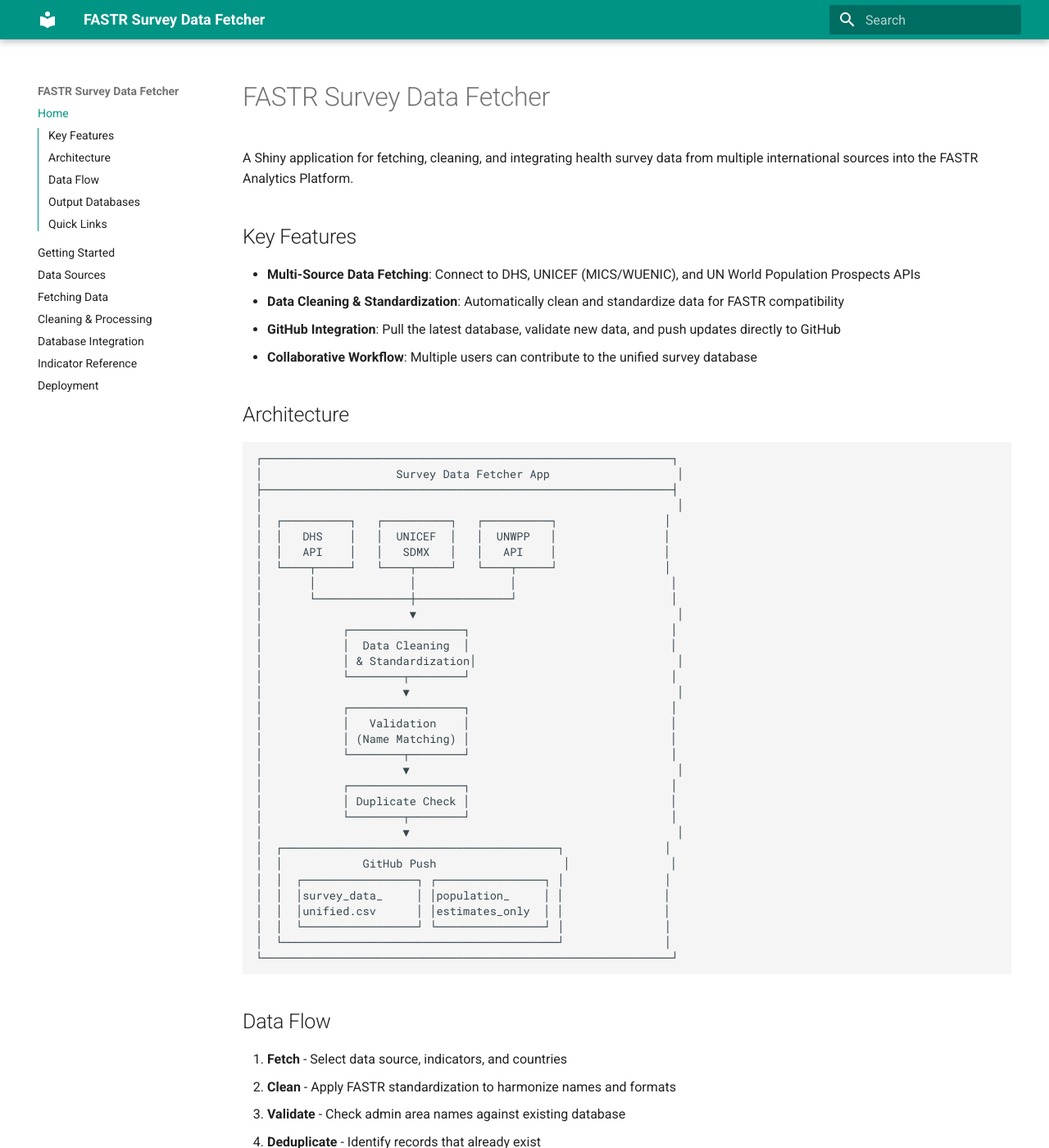
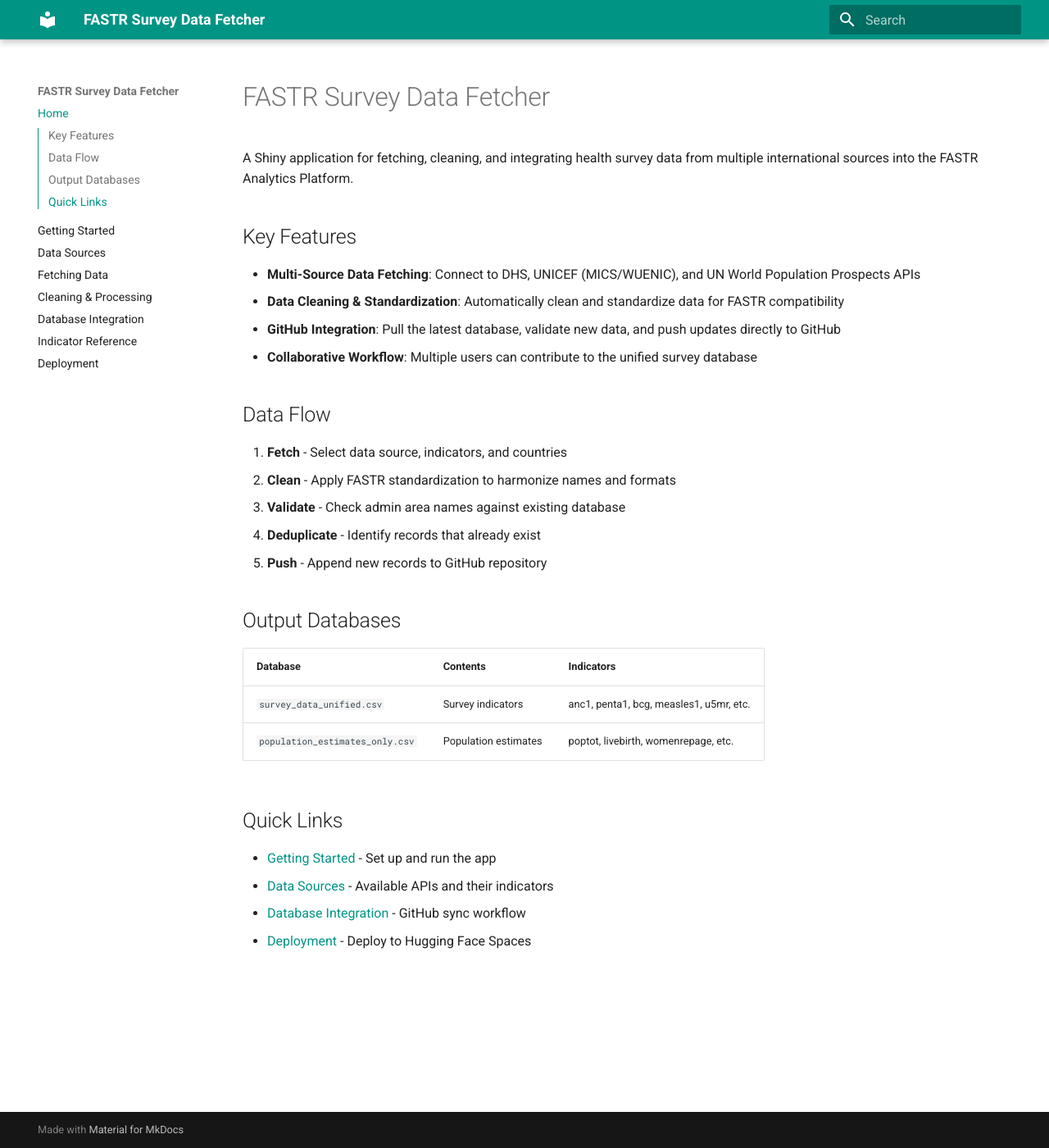
Before and after one commit to FASTR-Analytics/survey-data-fetcher, an MkDocs documentation site: the page built from docs/index.md, in a window 1280 px wide and 1400 px high. Shown: the whole window at 82% size. Built offline with MkDocs 1.6.1 and Material for MkDocs 9.7.7, drawn with Linux system fonts in a browser that asks for light colours.

Commit message:
Remove ugly ASCII art diagram from docs

````diff
--- a/docs/index.md
+++ b/docs/index.md
@@ -8,44 +8,6 @@
 - **Data Cleaning & Standardization**: Automatically clean and standardize data for FASTR compatibility
 - **GitHub Integration**: Pull the latest database, validate new data, and push updates directly to GitHub
 - **Collaborative Workflow**: Multiple users can contribute to the unified survey database
-
-## Architecture
-
-```
-┌─────────────────────────────────────────────────────────────┐
-│                    Survey Data Fetcher App                   │
-├─────────────────────────────────────────────────────────────┤
-│                                                              │
-│  ┌──────────┐   ┌──────────┐   ┌──────────┐                │
-│  │   DHS    │   │  UNICEF  │   │  UNWPP   │                │
-│  │   API    │   │   SDMX   │   │   API    │                │
-│  └────┬─────┘   └────┬─────┘   └────┬─────┘                │
-│       │              │              │                       │
-│       └──────────────┼──────────────┘                       │
-│                      ▼                                       │
-│            ┌─────────────────┐                              │
-│            │  Data Cleaning  │                              │
-│            │ & Standardization│                              │
-│            └────────┬────────┘                              │
-│                     ▼                                        │
-│            ┌─────────────────┐                              │
-│            │   Validation    │                              │
-│            │ (Name Matching) │                              │
-│            └────────┬────────┘                              │
-│                     ▼                                        │
-│            ┌─────────────────┐                              │
-│            │ Duplicate Check │                              │
-│            └────────┬────────┘                              │
-│                     ▼                                        │
-│  ┌─────────────────────────────────────────┐               │
-│  │            GitHub Push                   │               │
-│  │  ┌─────────────────┐ ┌────────────────┐ │               │
-│  │  │survey_data_     │ │population_     │ │               │
-│  │  │unified.csv      │ │estimates_only  │ │               │
-│  │  └─────────────────┘ └────────────────┘ │               │
-│  └─────────────────────────────────────────┘               │
-└─────────────────────────────────────────────────────────────┘
-```
 
 ## Data Flow
 
````
